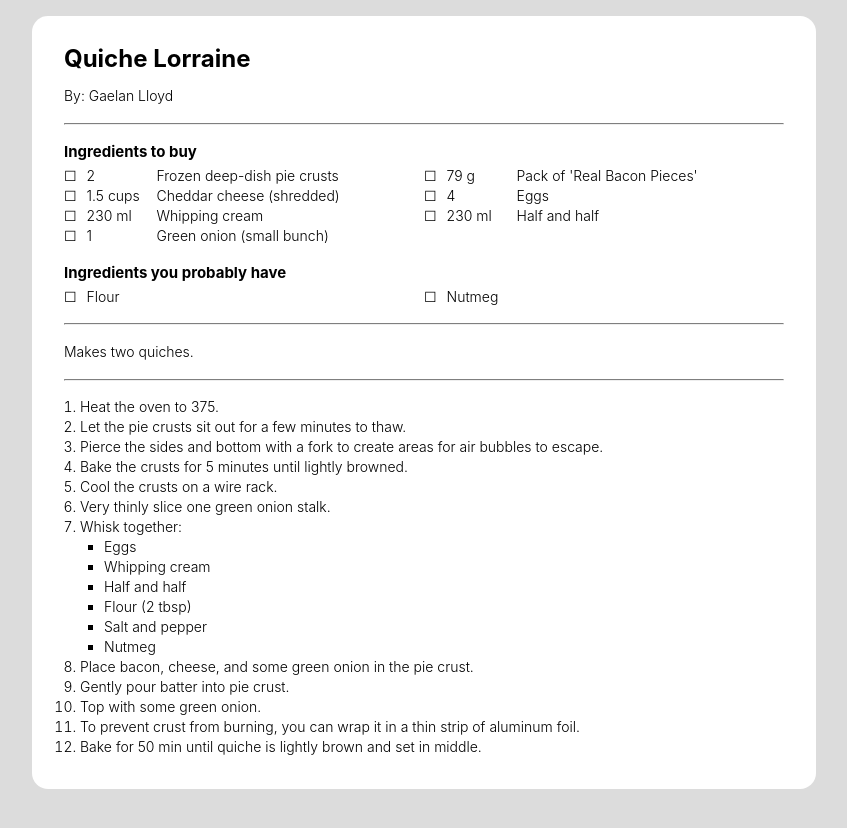
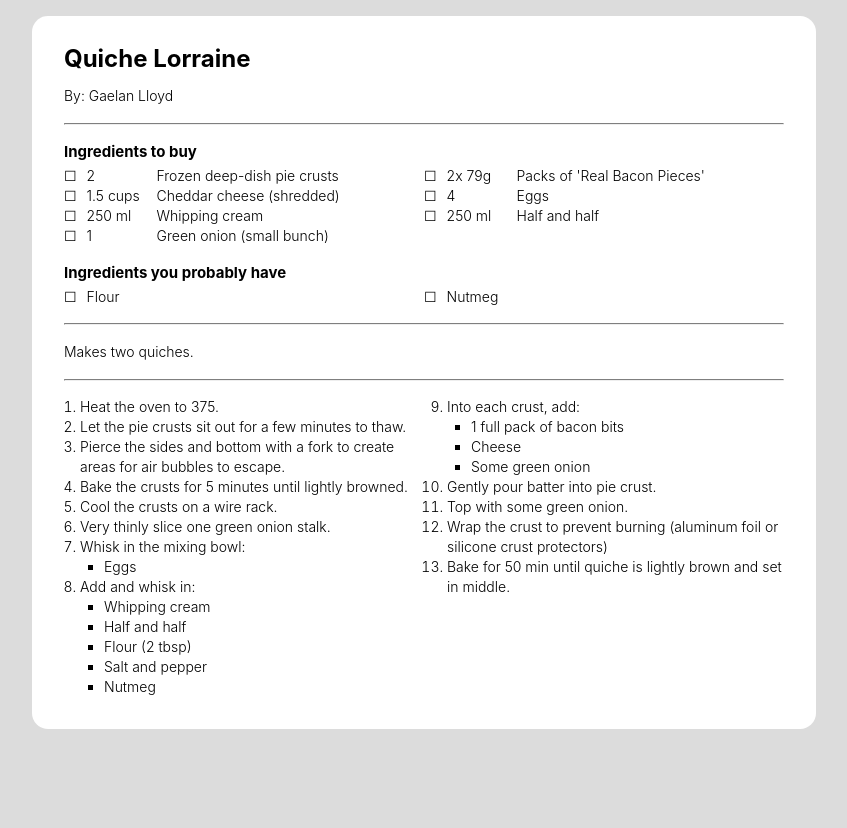
Before and after one commit to gaelanlloyd/jekyll-recipes, a Jekyll site: the page built from _recipes/quiche-lorraine.md, in a window 1280 px wide. Shown: the top 828 px of the page, without its empty margins (216-1063 px from the left). Built offline with Jekyll 4.4.1, drawn with Linux system fonts in a browser that asks for light colours.

Commit message:
Update quiche recipe

```diff
--- a/_recipes/quiche-lorraine.md
+++ b/_recipes/quiche-lorraine.md
@@ -4,11 +4,11 @@ author: Gaelan Lloyd
 yield: Makes two quiches.
 ingredientsToBuy:
   - { qty: "2", item: "Frozen deep-dish pie crusts" }
-  - { qty: "79 g", item: "Pack of 'Real Bacon Pieces'" }
+  - { qty: "2x 79g", item: "Packs of 'Real Bacon Pieces'" }
   - { qty: "1.5 cups", item: "Cheddar cheese (shredded)" }
   - { qty: "4", item: "Eggs" }
-  - { qty: "230 ml", item: "Whipping cream" }
-  - { qty: "230 ml", item: "Half and half" }
+  - { qty: "250 ml", item: "Whipping cream" }
+  - { qty: "250 ml", item: "Half and half" }
   - { qty: "1", item: "Green onion (small bunch)" }
 ingredientsYouHave:
   - Flour
@@ -20,15 +20,19 @@ ingredientsYouHave:
 - Bake the crusts for 5 minutes until lightly browned.
 - Cool the crusts on a wire rack.
 - Very thinly slice one green onion stalk.
-- Whisk together:
+- Whisk in the mixing bowl:
   - Eggs
+- Add and whisk in:
   - Whipping cream
   - Half and half
   - Flour (2 tbsp)
   - Salt and pepper
   - Nutmeg
-- Place bacon, cheese, and some green onion in the pie crust.
+- Into each crust, add:
+  - 1 full pack of bacon bits
+  - Cheese
+  - Some green onion
 - Gently pour batter into pie crust.
 - Top with some green onion.
-- To prevent crust from burning, you can wrap it in a thin strip of aluminum foil.
+- Wrap the crust to prevent burning (aluminum foil or silicone crust protectors)
 - Bake for 50 min until quiche is lightly brown and set in middle.
```
